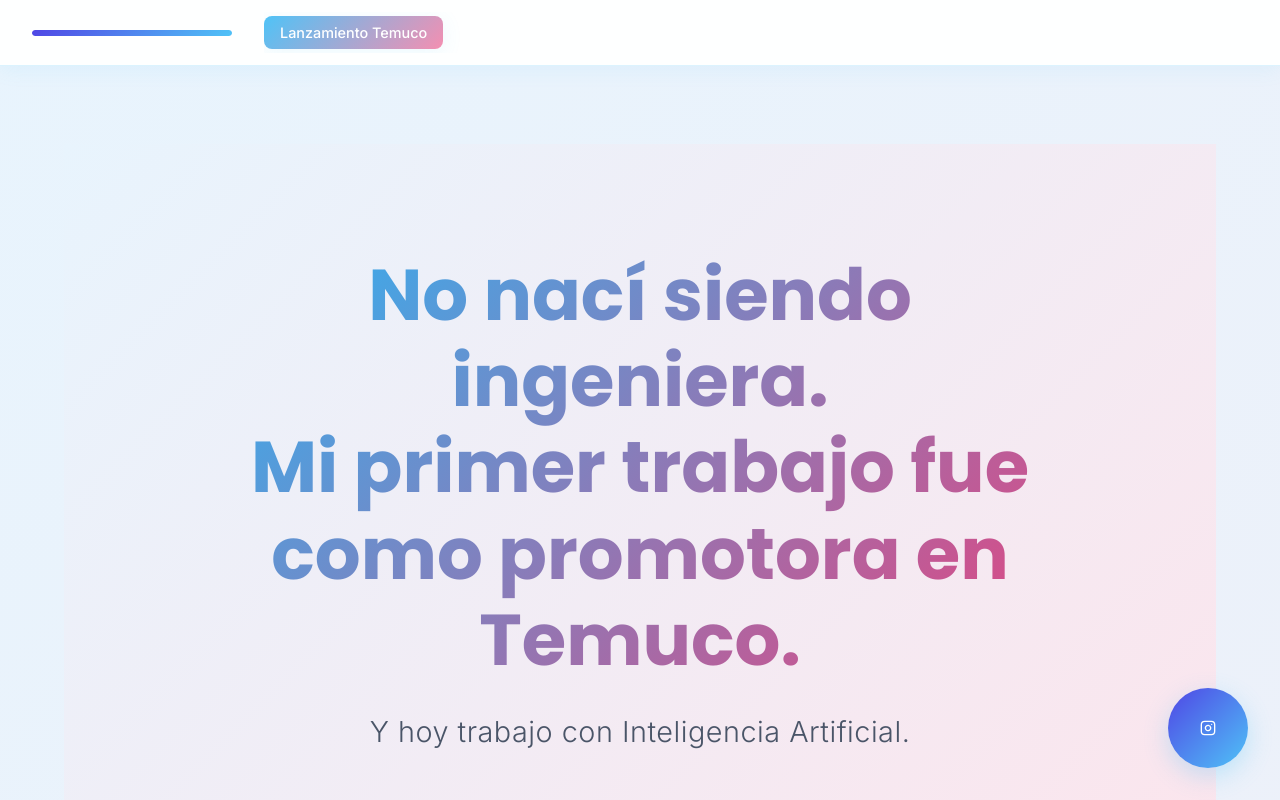
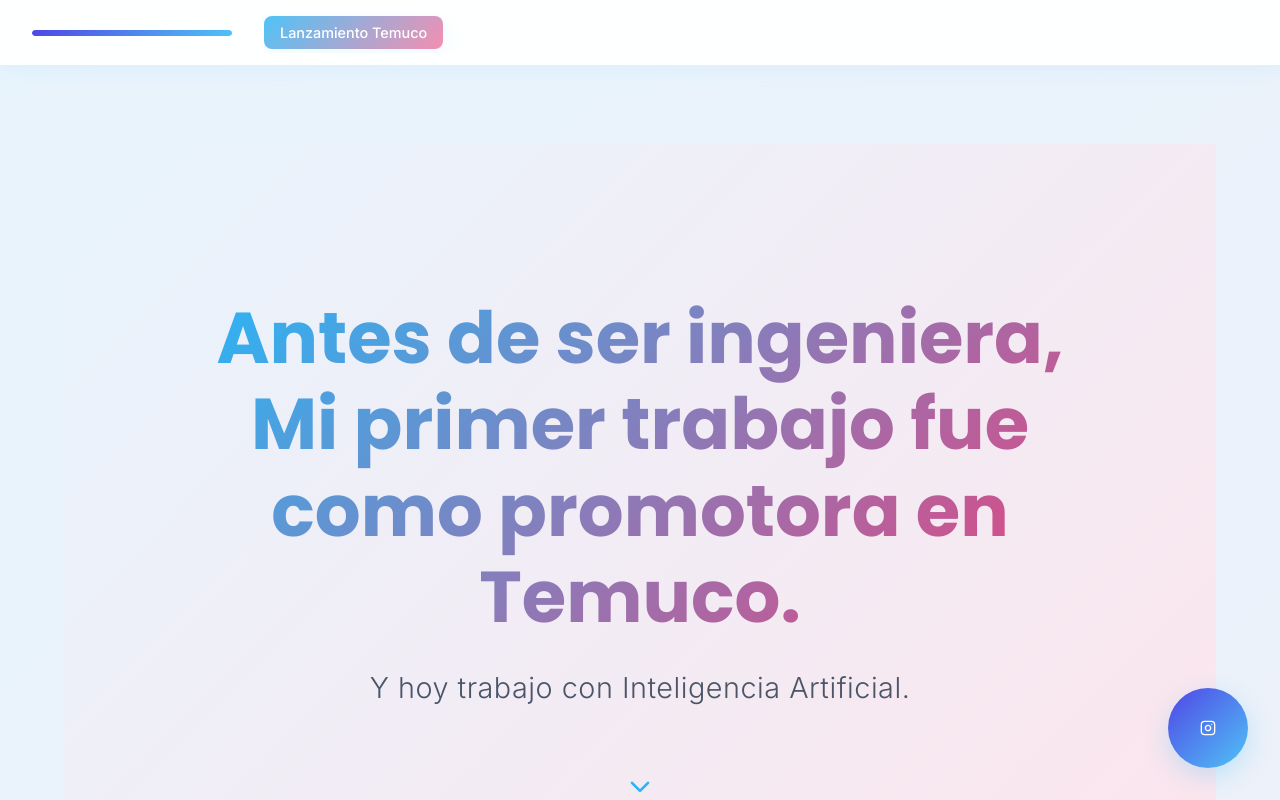
Before and after one commit to camidevai/charlas, a React (Vite) app in the folder presentation-platform/: page / in a window 1280 px wide. Shown: the top 800 px of the page. Built offline with nearby package versions, Linux system fonts and the light colour scheme.

Commit message:
refactor: cambiar texto 'No nací siendo ingeniera' por 'Antes de ser ingeniera'

```diff
--- a/presentation-platform/src/components/sections/TemucoLaunchSection.jsx
+++ b/presentation-platform/src/components/sections/TemucoLaunchSection.jsx
@@ -236,7 +236,7 @@ const TemucoLaunchSection = () => {
       <motion.div className="hero-section" variants={itemVariants}>
         <div className="hero-content">
           <h1 className="hero-title">
-            No nací siendo ingeniera.
+            Antes de ser ingeniera,
             <br />
             Mi primer trabajo fue como promotora en Temuco.
           </h1>
```
